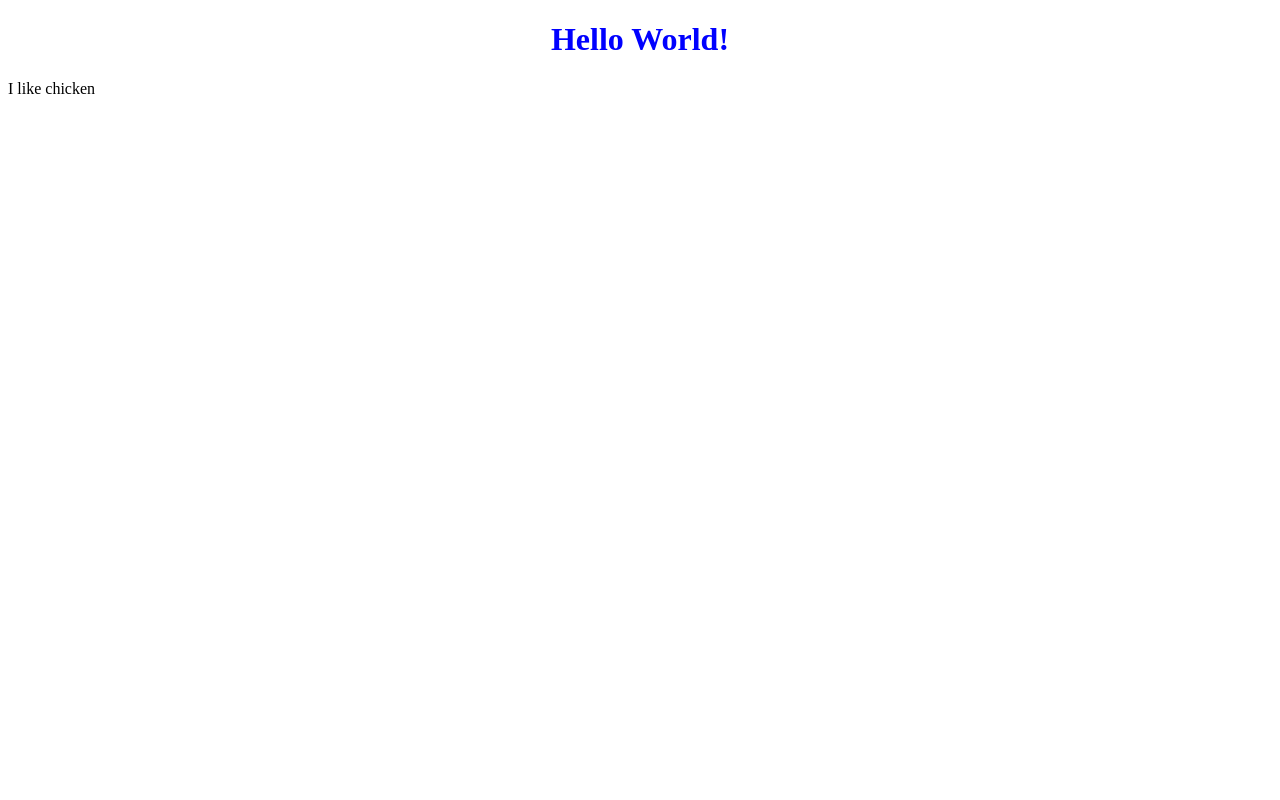
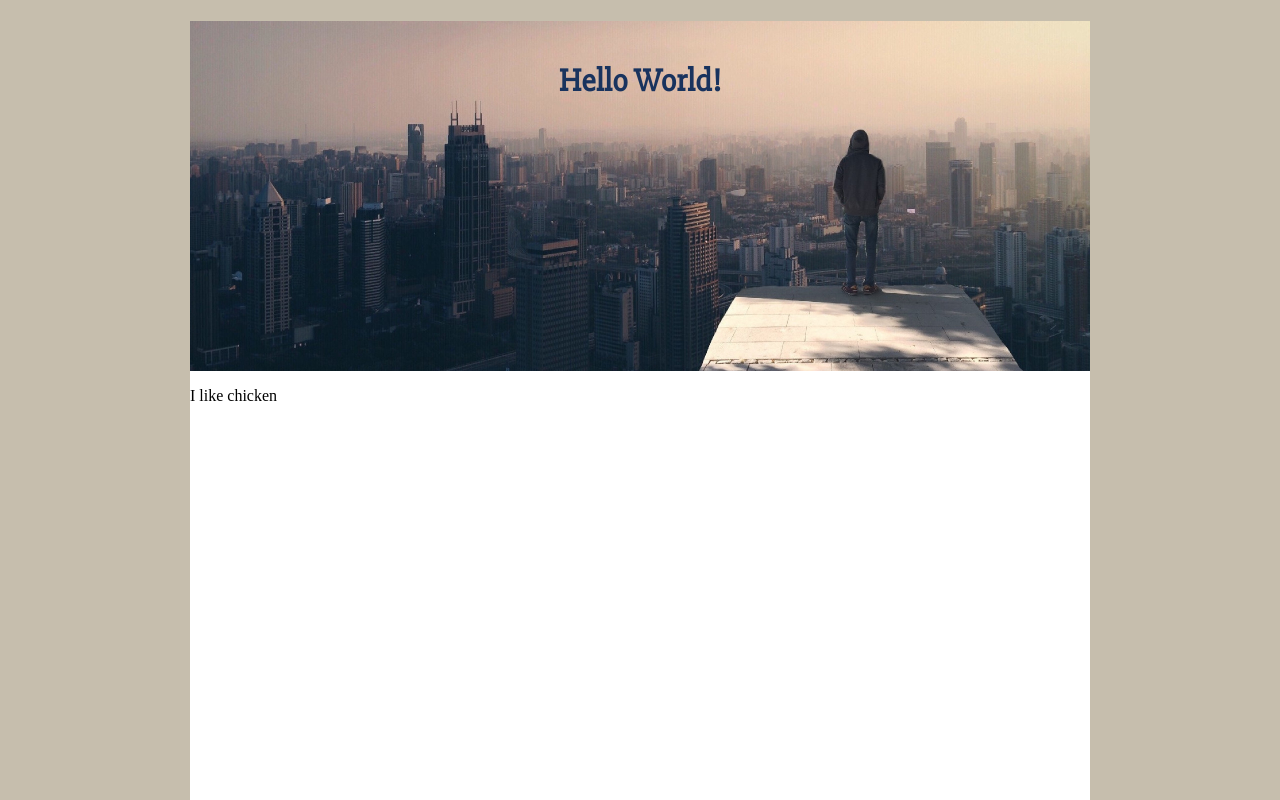
Before and after one commit to lellis32/lellis32.github.io, a plain HTML site: page index.html in a window 1280 px wide. Shown: the top 800 px of the page. Drawn offline with Linux system fonts and the light colour scheme.

Commit message:
I put a picture on it!

```diff
--- a/index.html
+++ b/index.html
@@ -2,15 +2,17 @@
 <html>
     <head>
         <title>Luke Ellis</title>
+        <link rel="stylesheet" type="text/css" href="style.css">
         <style>
-            h1 {
-                color: blue;
-                text-align: center;
-            }
+            @import url('https://fonts.googleapis.com/css?family=Slabo+27px');
         </style>
     </head>
     <body>
-        <h1>Hello World!</h1>
-        <p>I like chicken</p>
+        <div id="container">
+            <div id="head">
+                <h1>Hello World!</h1>
+            </div>
+            <p>I like chicken</p>
+        </div>
     </body>
 </html>
--- /dev/null
+++ b/style.css
@@ -0,0 +1,30 @@
+body {
+    background-color: #c6bead;
+    padding: 0px;
+}
+
+h1 {
+    text-align: center;
+    padding-top: 40px;
+    color: #19335e;
+    font-family: 'Slabo 27px', serif;
+}
+
+#head{
+    width: 900px;
+    height: 350px;
+    margin-left: auto;
+    margin-right: auto;
+    margin-top: 0px;
+    background-image: url("img/city.jpeg");
+    background-size: 100%;
+}
+#container {
+    width: 900px;
+    height: 2000px;
+    margin-left: auto;
+    margin-right: auto;
+    margin-top: 0px;
+    margin-bottom: 30px;
+    background-color: white;
+}
```
Also changed, not shown: img/city.jpeg (added).
